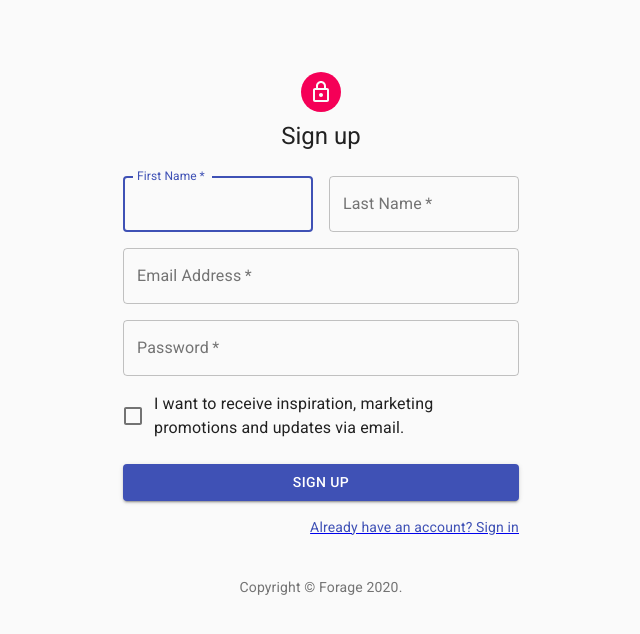
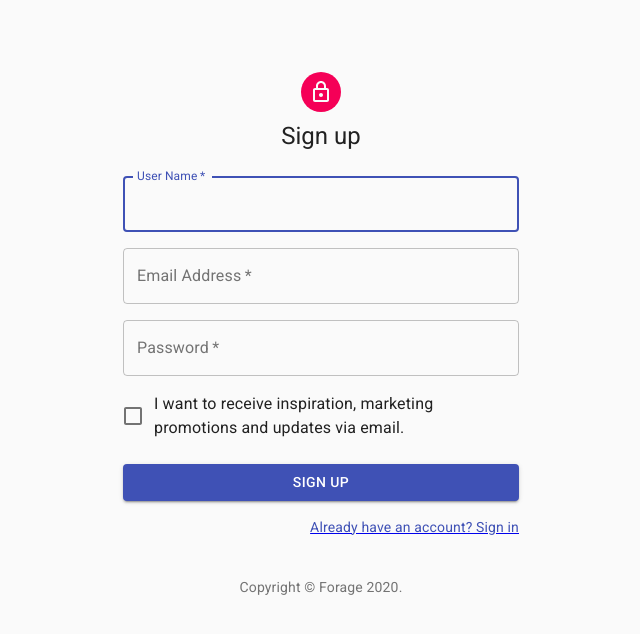
Before and after one commit to Kooki-eByte/Forage-Reactive, a React (Create React App) app in the folder client/: page /signUpPage in a window 1280 px wide. Shown: the top 634 px of the page, without its empty margins (319-959 px from the left). Built offline with nearby package versions, Linux system fonts and the light colour scheme.

Commit message:
small change for the username on the sign up page instead of first name and last name

```diff
--- a/client/src/pages/LoginPage.jsx
+++ b/client/src/pages/LoginPage.jsx
@@ -12,7 +12,6 @@ import LockOutlinedIcon from '@material-ui/icons/LockOutlined';
 import Typography from '@material-ui/core/Typography';
 import { makeStyles } from '@material-ui/core/styles';
 import Container from '@material-ui/core/Container';
-import { NavLink } from "react-router-dom";
 
 function Copyright() {
   return (
@@ -103,14 +102,9 @@ export default function SignIn() {
               </Link>
             </Grid>
             <Grid item>
-            <NavLink to="/signUpPage" className=
-                {window.location.pathname === "/signUpPage"
-                  ? "nav-link active"
-                  : "nav-link"}>
-              <Link variant="body2">
+              <Link href="#" variant="body2">
                 {"Don't have an account? Sign Up"}
               </Link>
-              </NavLink>
             </Grid>
           </Grid>
         </form>
--- a/client/src/pages/SignUpPage.jsx
+++ b/client/src/pages/SignUpPage.jsx
@@ -62,27 +62,16 @@ export default function SignUp() {
         </Typography>
         <form className={classes.form} noValidate>
           <Grid container spacing={2}>
-            <Grid item xs={12} sm={6}>
+            <Grid item xs={12}>
               <TextField
-                autoComplete="fname"
-                name="firstName"
+                autoComplete="uname"
+                name="userName"
                 variant="outlined"
                 required
                 fullWidth
-                id="firstName"
-                label="First Name"
+                id="userName"
+                label="User Name"
                 autoFocus
-              />
-            </Grid>
-            <Grid item xs={12} sm={6}>
-              <TextField
-                variant="outlined"
-                required
-                fullWidth
-                id="lastName"
-                label="Last Name"
-                name="lastName"
-                autoComplete="lname"
               />
             </Grid>
             <Grid item xs={12}>
```
